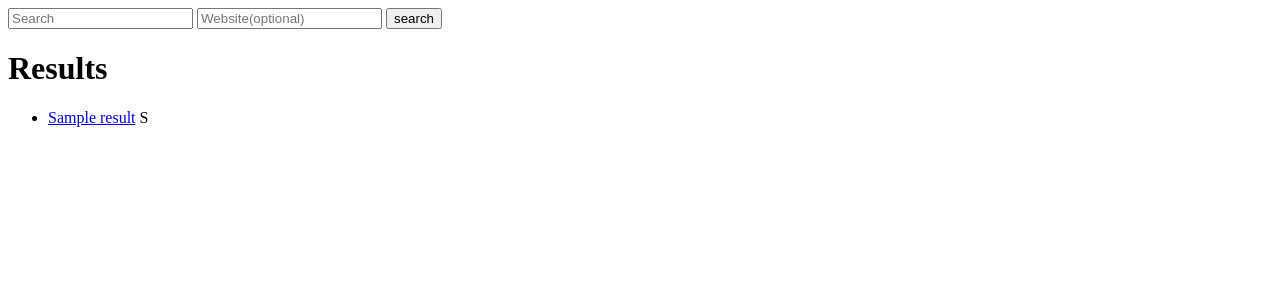
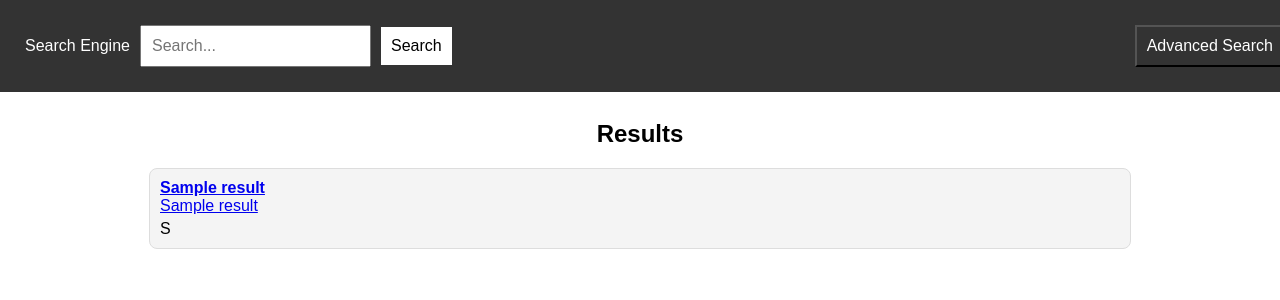
Before and after one commit to PouryaHooshmand/Search-Engine, a Flask app: template templates/results.html in a window 1280 px wide. Shown: the top 300 px of the page. Run offline with Flask 3, Linux system fonts and the light colour scheme; the template is opened without the code that fills it: most values are stand-ins (such as "Sample title", 1, 10 or a date in 2020).

Commit message:
[UI] improve the style of the results page

```diff
--- /dev/null
+++ b/static/scripts/results.js
@@ -0,0 +1,20 @@
+function toggleAdvancedSearch() {
+    var advSearchInput = document.getElementById("advSearchInput");
+    advSearchInput.style.display = (advSearchInput.style.display === "none" || advSearchInput.style.display === "") ? "block" : "none";
+}
+
+function search() {
+    // Get the search input value
+    const searchInput = document.getElementById('searchInput');
+    const searchTerm = searchInput.value.trim();
+
+    // Get the optional website input value
+    const websiteInput = document.getElementById('advSearchInput');
+    const websiteTerm = websiteInput.value.trim();
+
+    // Perform any necessary validation or processing on the search and website terms
+
+    // Redirect to the search results page with the search and website terms as parameters
+    window.location.href = 'search?q=' + encodeURIComponent(searchTerm) +
+                           '&website=' + encodeURIComponent(websiteTerm);
+}
--- /dev/null
+++ b/static/styles/results.css
@@ -0,0 +1,83 @@
+body {
+    margin: 0;
+    font-family: Arial, sans-serif;
+}
+
+header {
+    background-color: #333;
+    color: #fff;
+    padding: 25px;
+    position: fixed;
+    top: 0;
+    left: 0;
+    width: 100%;
+    display: flex;
+    justify-content: space-between;
+    align-items: center;
+}
+
+#advancedSearchInput {
+    display: none;
+}
+
+#searchContainer {
+    display: flex;
+    align-items: center;
+}
+
+#searchInput {
+    margin-left: 10px;
+    margin-right: 10px;
+    padding: 10px;
+    font-size: 16px;
+}
+
+#searchBtn {
+    background-color: #ffffff;
+    color: #000000;
+    padding: 10px;
+    font-size: 16px;
+    border: none;
+    cursor: pointer;
+}
+
+#advSearchInput {
+    margin-right: 10px;
+    padding: 10px;
+    font-size: 16px;
+    display: none;
+}
+
+#advSearchBtn {
+    background-color: #ffffff00;
+    color: #fff;
+    padding: 10px;
+    font-size: 16px;
+    margin-right: 20px;
+    border-style: 1;
+    cursor: pointer;
+}
+
+#resultsContainer {
+    margin: 120px auto; /* Adjust the margin to center the results */
+    text-align: center;
+}
+
+.resultBox {
+    border: 1px solid #ddd;
+    padding: 10px;
+    margin: 10px;
+    text-align: left; /* Align text to the left */
+    border-radius: 8px; /* Add rounded corners */
+    background-color: #f4f4f4; /* Slightly darker background color */
+    max-width: 75%; /* Make the boxes slightly smaller */
+    margin: 10px auto; /* Center the boxes */
+}
+
+.resultTitle {
+    font-weight: bold;
+}
+
+.resultDescription {
+    margin-top: 5px;
+}
--- a/templates/results.html
+++ b/templates/results.html
@@ -1,21 +1,38 @@
 <!DOCTYPE html>
-<html>
+<html lang="en">
 <head>
-        <title>Search Engine</title>
+    <meta charset="UTF-8">
+    <meta name="viewport" content="width=device-width, initial-scale=1.0">
+    <link rel="stylesheet" href="{{ url_for('static',filename='styles/results.css') }}">
+    <title>Search Engine Results</title>
 </head>
 <body>
-        <form action='search' method='get'>
-            <input name='q' type='text' placeholder="Search">
-            <input name='website' type='text' placeholder="Website(optional)">
-            <input type="submit" value="search">
-        </form>
+    <header>
+        <div id="searchContainer">
+            <span><a href="/" style="color: inherit; text-decoration: inherit;">Search Engine</a></span>
+            <input type="text" id="searchInput" placeholder="Search...">
+            <input type="text" id="advSearchInput" placeholder="Website (optional)">
+            <button id="searchBtn" onclick="search()">Search</button>
+        </div>
+        <button id="advSearchBtn" onclick="toggleAdvancedSearch()">Advanced Search</button>
+    </header>
 
-        <h1>Results</h1>
-        <ul>
+    <!-- Your search results content goes here -->
+    <div id="resultsContainer">
+        <h2>Results</h2>
         {% for result in results %}
-               <li> <a href={{ result[2] }}>{{ result[1] }}</a>
-                {{result[-1][:[200, result[-1]|length]|min]}}
+            <div class="resultBox">
+                <div class="resultTitle"><a href={{ result[2] }}>{{ result[1] }}</div>
+                <a href="{{ result[2] }}">{{ result[2] }}</a>
+                <div class="resultDescription">{{result[-1][:[500, result[-1]|length]|min]}}</div>
+            </div>
         {% endfor %}
-        </ul>
+
+        <!-- Initial search results in HTML -->
+
+
+    </div>
+
+    <script src="{{ url_for('static',filename='scripts/results.js') }}"></script>
 </body>
 </html>
```
Lines whose indentation alone changed are shown as unchanged.
